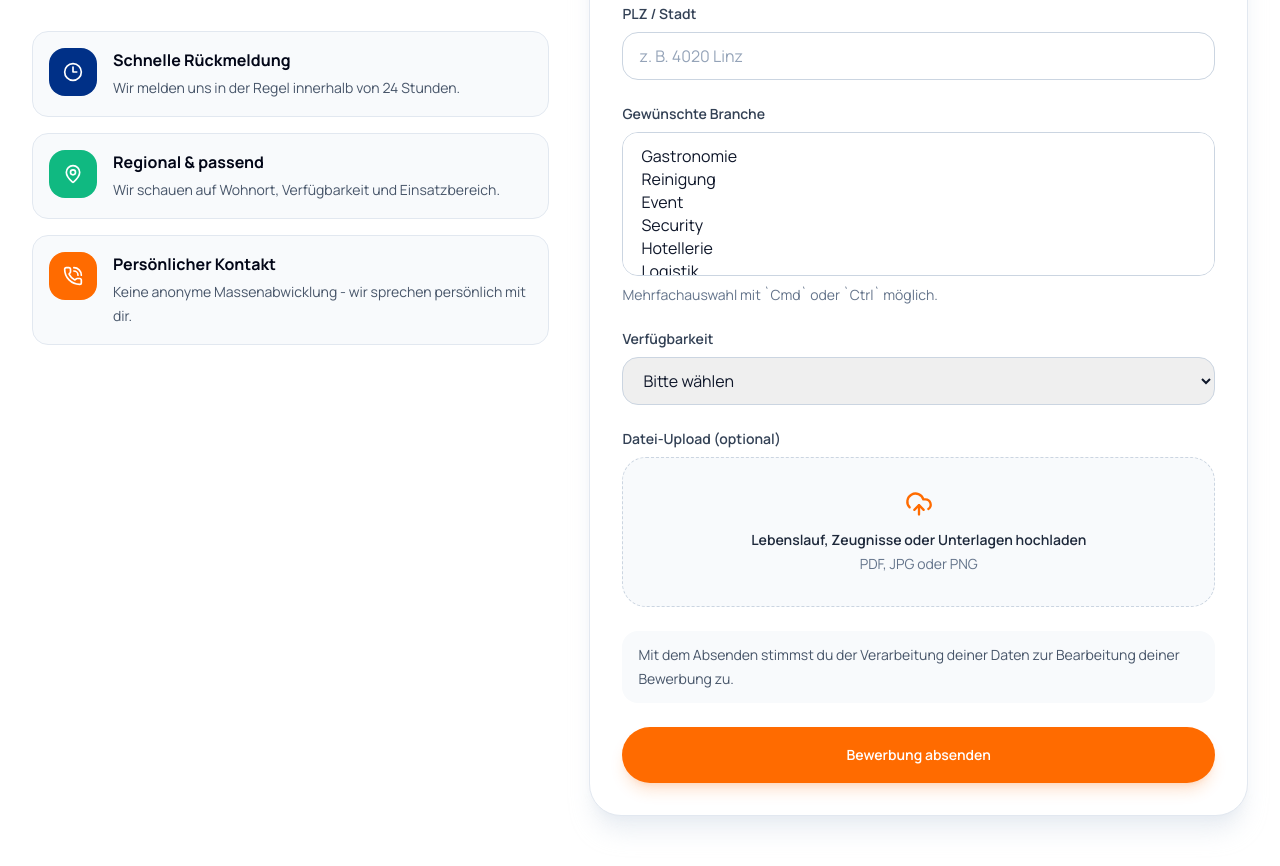
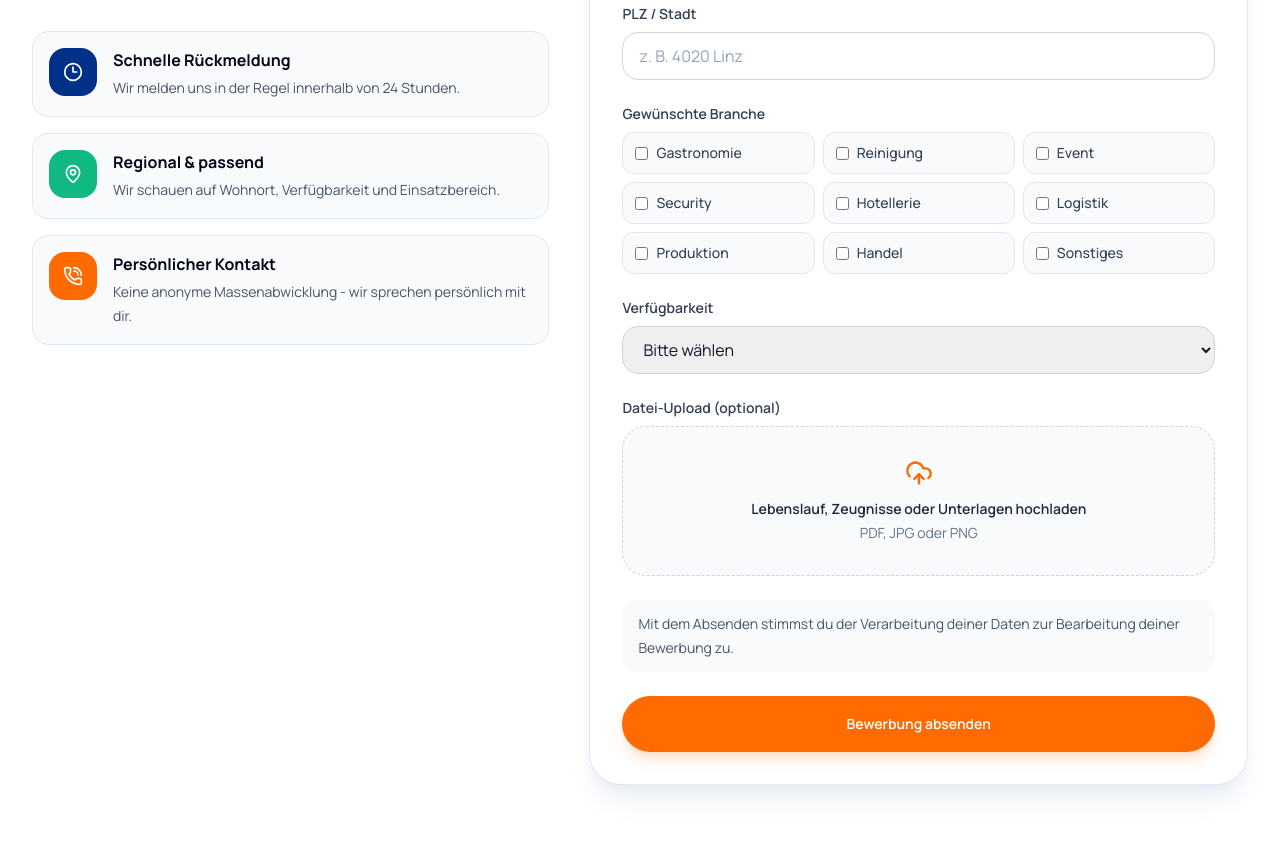
Before and after one commit to dadakaev10-sketch/yutu-staff-solutions, a React (Vite) app: page / in a window 1280 px wide. Shown: the part 5380-6246 px from the top of the page. Built offline with nearby package versions, Linux system fonts and the light colour scheme.

Commit message:
Replace multi-select with checkboxes for branch selection

```diff
--- a/src/components/sections/ApplicationSection.tsx
+++ b/src/components/sections/ApplicationSection.tsx
@@ -127,13 +127,18 @@ export function ApplicationSection() {
               </div>
 
               <div>
-                <label htmlFor="branche" className="mb-2 block text-sm font-semibold text-slate-700">Gewünschte Branche</label>
-                <select id="branche" name="branche[]" multiple required className="min-h-[144px] w-full rounded-2xl border border-slate-300 px-4 py-3 text-slate-900 outline-none transition focus:border-brand-navy focus:ring-4 focus:ring-blue-100">
+                <p className="mb-2 block text-sm font-semibold text-slate-700">Gewünschte Branche</p>
+                <div className="grid grid-cols-2 gap-2 sm:grid-cols-3">
                   {branchOptions.map((option) => (
-                    <option key={option} value={option}>{option}</option>
+                    <label
+                      key={option}
+                      className="flex cursor-pointer items-center gap-2 rounded-xl border border-slate-200 bg-slate-50 px-3 py-2.5 text-sm font-medium text-slate-700 transition hover:border-brand-navy hover:bg-blue-50 has-[:checked]:border-brand-navy has-[:checked]:bg-blue-50 has-[:checked]:text-brand-navy"
+                    >
+                      <input type="checkbox" name="branche" value={option} className="accent-brand-navy" />
+                      {option}
+                    </label>
                   ))}
-                </select>
-                <p className="mt-2 text-sm text-slate-500">Mehrfachauswahl mit `Cmd` oder `Ctrl` möglich.</p>
+                </div>
               </div>
 
               <div>
```
